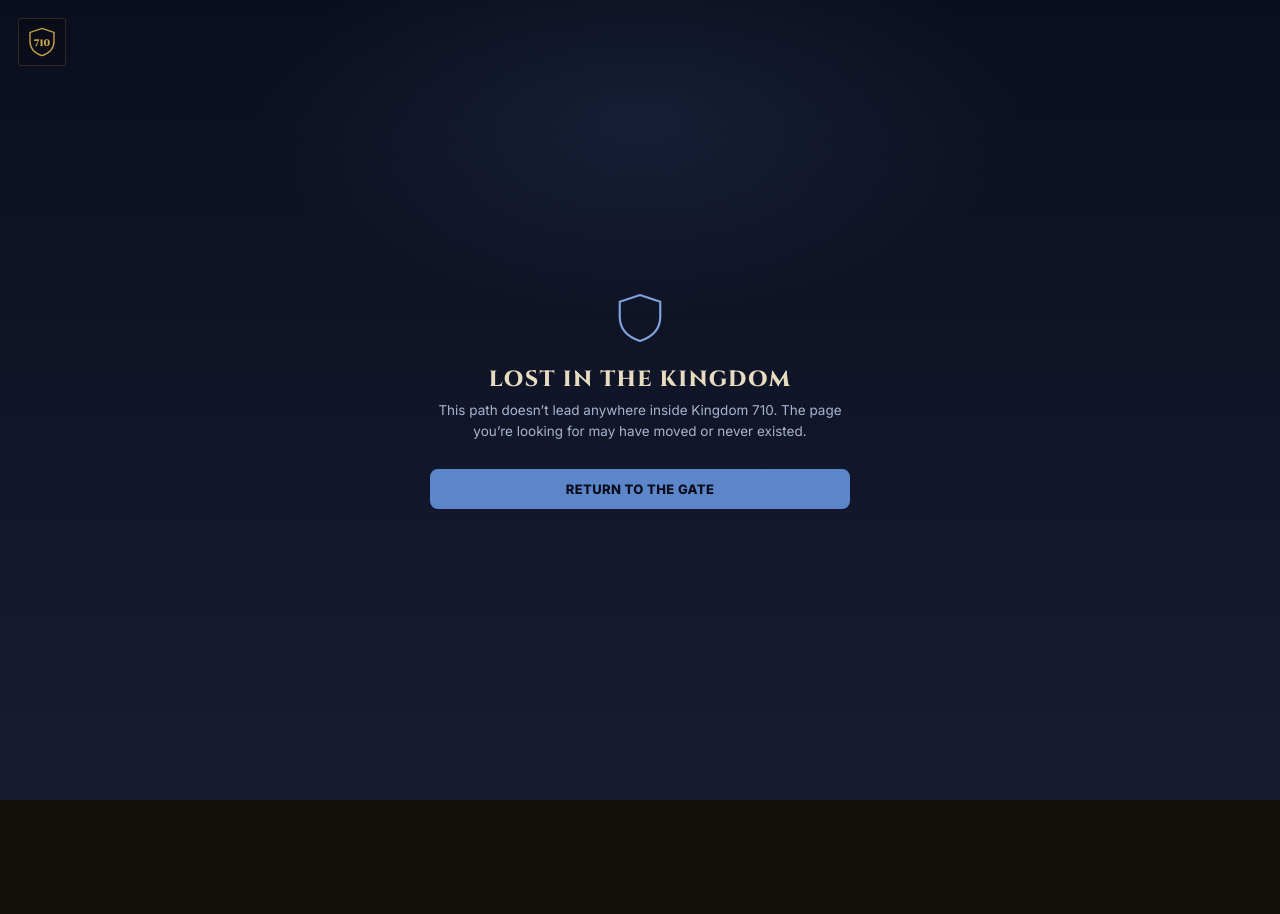
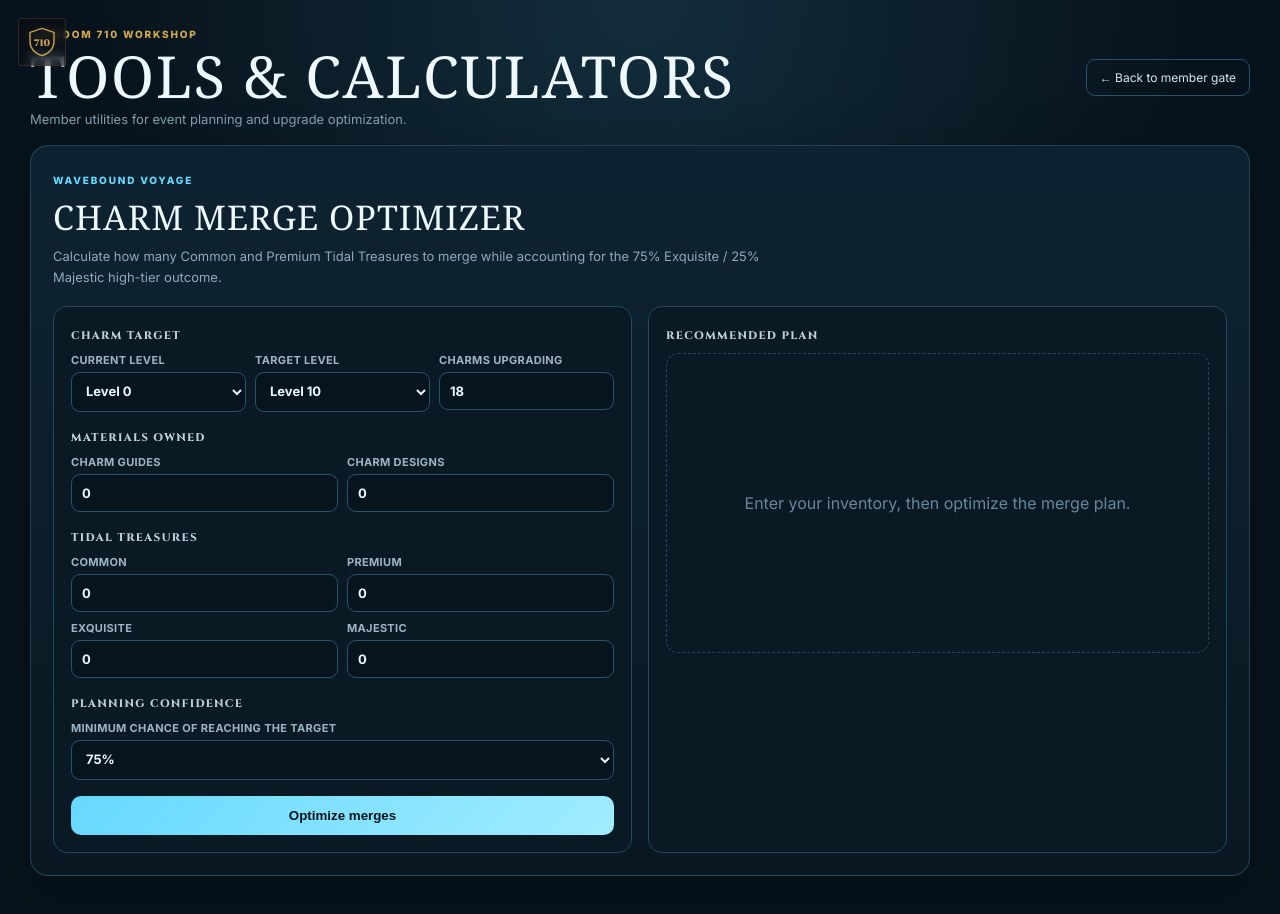
Before and after one commit to zkabeer1997-wq/KvK-Tracker-710, a Next.js app: page /tools in a window 1280 px wide. Before the commit this address had no page. Shown: the top 914 px of the page. Before the commit the page ends 800 px from the top, so only its background shows below. Built offline with nearby package versions, Linux system fonts and the light colour scheme.

Commit message:
add tools and calculators page

```diff
--- /dev/null
+++ b/app/tools/page.js
@@ -0,0 +1,27 @@
+import Link from 'next/link';
+import WaveboundCharmOptimizer from './WaveboundCharmOptimizer';
+
+export const metadata = {
+  title: 'K710 Tools & Calculators',
+};
+
+export default function ToolsPage({ searchParams }) {
+  const memberId = typeof searchParams?.member_id === 'string' ? searchParams.member_id : '';
+  const backHref = memberId ? `/player-record?member_id=${encodeURIComponent(memberId)}` : '/player-record';
+
+  return (
+    <main style={{minHeight:'100vh',background:'radial-gradient(circle at 50% 0%,rgba(70,166,205,.18),transparent 34rem),#07131c',color:'#edf8ff',padding:'28px 18px 54px'}}>
+      <div style={{width:'min(1220px,100%)',margin:'0 auto'}}>
+        <div style={{display:'flex',justifyContent:'space-between',gap:16,alignItems:'center',marginBottom:18,flexWrap:'wrap'}}>
+          <div>
+            <div style={{fontSize:10,letterSpacing:'.18em',textTransform:'uppercase',color:'#d3a94e',fontWeight:900}}>Kingdom 710 Workshop</div>
+            <h1 style={{fontFamily:"Georgia,'Times New Roman',serif",fontWeight:500,fontSize:'clamp(34px,5vw,58px)',lineHeight:1,margin:'7px 0 6px'}}>Tools & Calculators</h1>
+            <p style={{color:'#839eae',fontSize:13,margin:0}}>Member utilities for event planning and upgrade optimization.</p>
+          </div>
+          <Link href={backHref} style={{color:'#d7e7ef',textDecoration:'none',border:'1px solid #28516a',borderRadius:9,padding:'10px 13px',fontSize:12}}>← Back to member gate</Link>
+        </div>
+        <WaveboundCharmOptimizer />
+      </div>
+    </main>
+  );
+}
```
